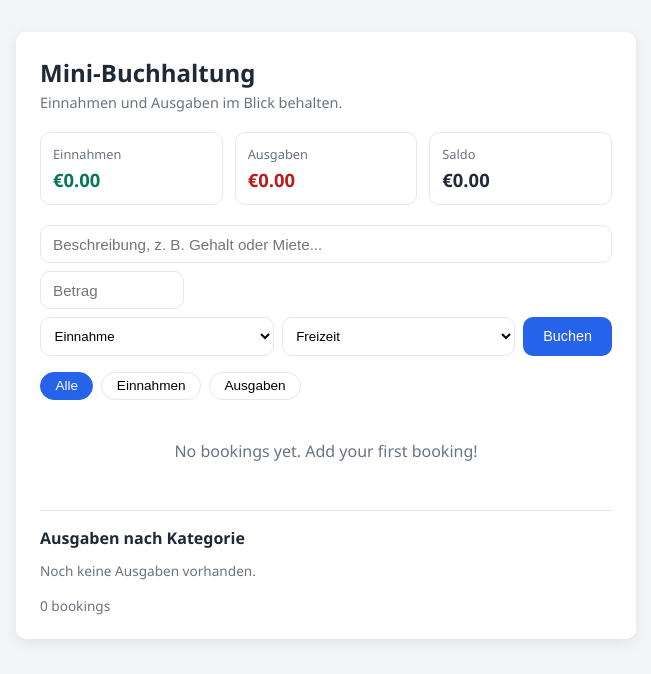
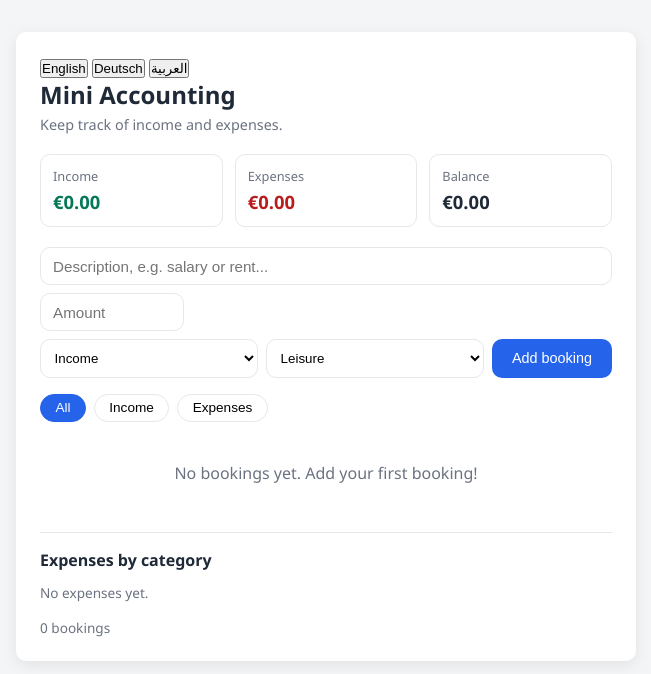
Before and after one commit to AML170/mini-buchhaltung, a plain HTML site: page index.html in a window 1280 px wide. Shown: the whole page, without its empty margins (314-965 px from the left). Drawn offline with Linux system fonts and the light colour scheme.

Commit message:
Translate index.html content to English

```diff
--- a/index.html
+++ b/index.html
@@ -1,29 +1,34 @@
 <!DOCTYPE html>
-<html lang="de">
+<html lang="en" dir="ltr">
 <head>
   <meta charset="UTF-8">
   <meta name="viewport" content="width=device-width, initial-scale=1.0">
-  <title>Mini-Buchhaltung</title>
+  <title>Mini Accounting</title>
   <link rel="stylesheet" href="style.css">
 </head>
 <body>
   <main class="app">
     <header class="app__header">
-      <h1>Mini-Buchhaltung</h1>
-      <p class="app__subtitle">Einnahmen und Ausgaben im Blick behalten.</p>
+      <div class="language" role="group" aria-label="Language / Sprache / اللغة">
+        <button class="language__button ist-aktiv" data-lang="en" aria-pressed="true">English</button>
+        <button class="language__button" data-lang="de" aria-pressed="false">Deutsch</button>
+        <button class="language__button" data-lang="ar" aria-pressed="false">العربية</button>
+      </div>
+      <h1 data-i18n="appTitle">Mini Accounting</h1>
+      <p class="app__subtitle" data-i18n="subtitle">Keep track of income and expenses.</p>
     </header>
 
-    <section class="uebersicht" aria-label="Übersicht">
+    <section class="uebersicht" aria-label="Overview">
       <div class="karte karte--einnahmen">
-        <span class="karte__titel">Einnahmen</span>
+        <span class="karte__titel" data-i18n="income">Income</span>
         <span id="summe-einnahmen" class="karte__wert">0,00&nbsp;€</span>
       </div>
       <div class="karte karte--ausgaben">
-        <span class="karte__titel">Ausgaben</span>
+        <span class="karte__titel" data-i18n="expenses">Expenses</span>
         <span id="summe-ausgaben" class="karte__wert">0,00&nbsp;€</span>
       </div>
       <div class="karte karte--saldo">
-        <span class="karte__titel">Saldo</span>
+        <span class="karte__titel" data-i18n="balance">Balance</span>
         <span id="saldo-anzeige" class="karte__wert">0,00&nbsp;€</span>
       </div>
     </section>
@@ -33,8 +38,9 @@
         type="text"
         id="beschreibung-eingabe"
         class="formular__eingabe"
-        placeholder="Beschreibung, z. B. Gehalt oder Miete..."
-        aria-label="Beschreibung der Buchung"
+        placeholder="Description, e.g. salary or rent..."
+        data-i18n-placeholder="descriptionPlaceholder"
+        aria-label="Booking description"
         maxlength="120"
         required
       >
@@ -42,48 +48,49 @@
         type="number"
         id="betrag-eingabe"
         class="formular__betrag"
-        placeholder="Betrag"
-        aria-label="Betrag in Euro"
+        placeholder="Amount"
+        data-i18n-placeholder="amountPlaceholder"
+        aria-label="Amount in euro"
         min="0.01"
         step="0.01"
         required
       >
       <div class="formular__zeile">
-        <select id="art-auswahl" class="formular__auswahl" aria-label="Art der Buchung">
-          <option value="einnahme" selected>Einnahme</option>
-          <option value="ausgabe">Ausgabe</option>
+        <select id="art-auswahl" class="formular__auswahl" aria-label="Booking type">
+          <option value="income" data-i18n="incomeOpt" selected>Income</option>
+          <option value="expense" data-i18n="expenseOpt">Expense</option>
         </select>
-        <select id="kategorie-auswahl" class="formular__auswahl" aria-label="Kategorie">
-          <option value="Gehalt">Gehalt</option>
-          <option value="Lebensmittel">Lebensmittel</option>
-          <option value="Miete">Miete</option>
-          <option value="Transport">Transport</option>
-          <option value="Freizeit" selected>Freizeit</option>
-          <option value="Sonstiges">Sonstiges</option>
+        <select id="kategorie-auswahl" class="formular__auswahl" aria-label="Category">
+          <option value="salary" data-i18n="cat.salary">Salary</option>
+          <option value="groceries" data-i18n="cat.groceries">Groceries</option>
+          <option value="rent" data-i18n="cat.rent">Rent</option>
+          <option value="transport" data-i18n="cat.transport">Transport</option>
+          <option value="leisure" data-i18n="cat.leisure" selected>Leisure</option>
+          <option value="other" data-i18n="cat.other">Other</option>
         </select>
-        <button type="submit" class="button button--primaer">Buchen</button>
+        <button type="submit" class="button button--primaer" data-i18n="book">Add booking</button>
       </div>
     </form>
 
     <div class="filter">
-      <button class="filter__button ist-aktiv" aria-pressed="true" data-filter="alle">Alle</button>
-      <button class="filter__button" aria-pressed="false" data-filter="einnahme">Einnahmen</button>
-      <button class="filter__button" aria-pressed="false" data-filter="ausgabe">Ausgaben</button>
+      <button class="filter__button ist-aktiv" aria-pressed="true" data-filter="alle" data-i18n="filterAll">All</button>
+      <button class="filter__button" aria-pressed="false" data-filter="income" data-i18n="filterIncome">Income</button>
+      <button class="filter__button" aria-pressed="false" data-filter="expense" data-i18n="filterExpense">Expenses</button>
     </div>
 
     <ul id="buchungs-liste" class="liste"></ul>
 
-    <p id="leer-hinweis" class="leer-hinweis">Noch keine Buchungen. Erfasse deine erste Buchung!</p>
+    <p id="leer-hinweis" class="leer-hinweis">No bookings yet. Add your first booking!</p>
 
-    <section class="kategorien" aria-label="Ausgaben nach Kategorie">
-      <h2 class="kategorien__ueberschrift">Ausgaben nach Kategorie</h2>
+    <section class="kategorien" aria-label="Expenses by category">
+      <h2 class="kategorien__ueberschrift" data-i18n="catTitle">Expenses by category</h2>
       <ul id="kategorien-liste" class="kategorien__liste"></ul>
-      <p id="kategorien-leer" class="kategorien__leer">Noch keine Ausgaben vorhanden.</p>
+      <p id="kategorien-leer" class="kategorien__leer" data-i18n="catEmpty">No expenses yet.</p>
     </section>
 
     <p id="speicher-status" role="status"></p>
     <footer class="app__fusszeile">
-      <span id="zaehler">0 Buchungen</span>
+      <span id="zaehler">0 bookings</span>
     </footer>
   </main>
 
```
